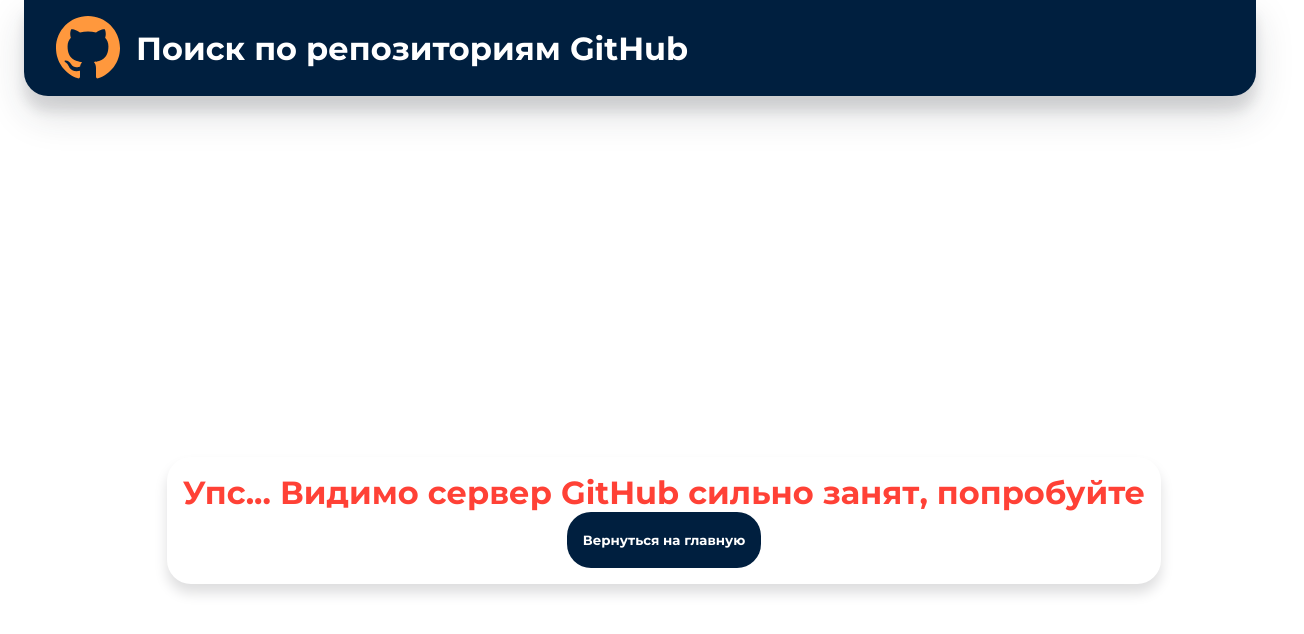
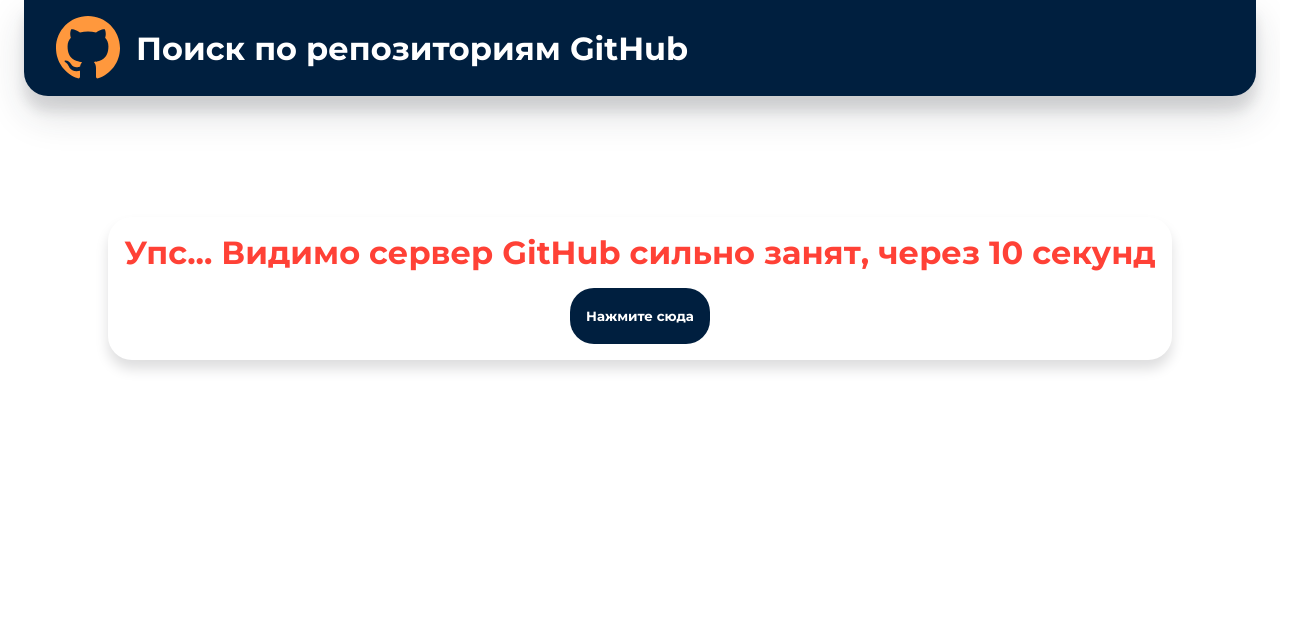
Before and after one commit to curillaenator/webpack-edu, a React app: page /error in a window 1280 px wide. Shown: the top 634 px of the page, 1304 px wide, since content can reach past the window. Built offline with nearby package versions, Linux system fonts and the light colour scheme; no server answers.

Commit message:
predeploy

```diff
--- a/src/api/api.ts
+++ b/src/api/api.ts
@@ -32,7 +32,6 @@
 
   getRepoDetails: (username, reponame) => {
     const uri = `repos/${username}/${reponame}`;
-    console.log(uri);
     return base
       .get(uri)
       .then((r) => r.data)
--- a/src/pages/error/ErrorPage.tsx
+++ b/src/pages/error/ErrorPage.tsx
@@ -1,5 +1,6 @@
 import React, { FC } from "react";
-import { useAppDispatch } from "../../hooks/hooks";
+import { useAppDispatch, useAppSelector } from "../../hooks/hooks";
+import { Redirect } from "react-router-dom";
 import styled from "styled-components";
 
 import BtnPrimary from "../../components/buttons/btnprimary";
@@ -12,22 +13,23 @@
 
 const PageStyled = styled.div`
   display: flex;
+  width: 100%;
   justify-content: center;
   align-items: center;
-  width: 100vw;
-  height: 100vh;
+  height: 20rem;
 
   .message {
     display: flex;
     flex-direction: column;
     align-items: center;
-    margin-bottom: 1rem;
+
     padding: 1rem;
     border-radius: 1.5rem;
     box-shadow: 0px 9px 13px ${colors.shadow};
 
     &-title {
       color: ${colors.red};
+      margin-bottom: 1rem;
     }
   }
 `;
@@ -39,18 +41,23 @@
 const ErrorPage: FC<IErrorPage> = ({ history }) => {
   const dispatch = useAppDispatch();
 
-  const handleTryAgain = async () => {
-    await dispatch(resetAllErrors());
+  const errors = useAppSelector((state) => state.errors);
+  const errorsArr: boolean[] = Object.values(errors);
+
+  const handleTryAgain = () => {
+    dispatch(resetAllErrors());
     history.push("/");
   };
+
+  if (!errorsArr.includes(true)) return <Redirect to="/" />;
 
   return (
     <PageStyled>
       <div className="message">
         <h1 className="message-title">
-          Упс... Видимо сервер GitHub сильно занят, попробуйте
+          Упс... Видимо сервер GitHub сильно занят, через 10 секунд
         </h1>
-        <BtnPrimary title="Вернуться на главную" handler={handleTryAgain} />
+        <BtnPrimary title="Нажмите сюда" handler={() => handleTryAgain()} />
       </div>
     </PageStyled>
   );
--- a/src/pages/repo/RepoPage.tsx
+++ b/src/pages/repo/RepoPage.tsx
@@ -46,7 +46,7 @@
     dispatch(getRepo(username, reponame));
   }, [dispatch, username, reponame]);
 
-  if (errorsArr.includes(true)) return <Redirect to="/" />;
+  if (errorsArr.includes(true)) return <Redirect to="/error" />;
 
   if (isRepoLoading || !repo) return <Loader title="GitHub старается..." />;
 
--- a/src/pages/repos/ReposPage.tsx
+++ b/src/pages/repos/ReposPage.tsx
@@ -12,7 +12,7 @@
   const errors = useAppSelector((state) => state.errors);
   const errorsArr: boolean[] = Object.values(errors);
 
-  if (errorsArr.includes(true)) return <Redirect to="/" />;
+  if (errorsArr.includes(true)) return <Redirect to="/error" />;
 
   return (
     <PageStyled>
--- a/src/redux/reducers/errors.ts
+++ b/src/redux/reducers/errors.ts
@@ -23,7 +23,8 @@
     },
 
     resetAllErrors: (state) => {
-      state = { ...initialState };
+      state.getReposList = false;
+      state.getRepoDetailed = false;
     },
   },
 });
```
